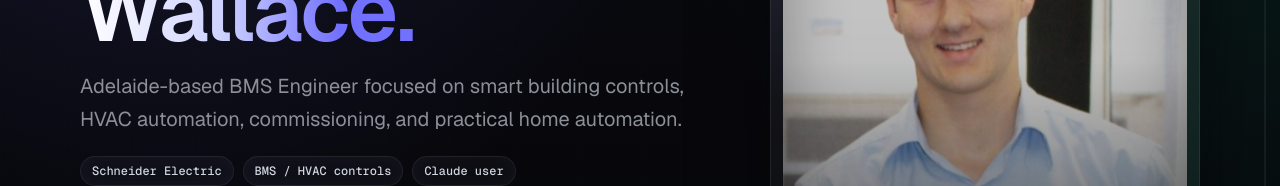
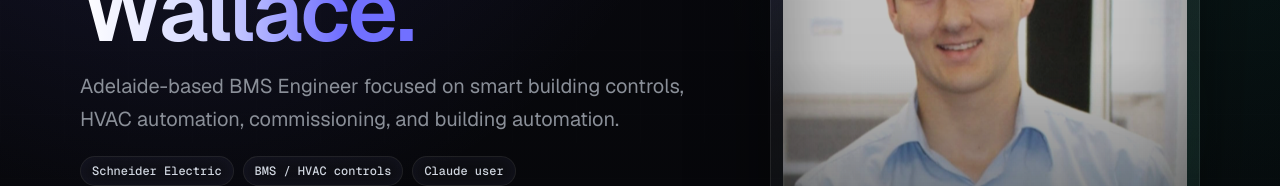
Before and after one commit to wallajl/jaxonwallace-next, a Next.js app: page / in a window 1280 px wide. Shown: the part 398-584 px from the top of the page. Built offline with nearby package versions, Linux system fonts and the light colour scheme.

Commit message:
design: remove service filler and scroll UI

```diff
--- a/src/app/globals.css
+++ b/src/app/globals.css
@@ -51,30 +51,6 @@ body::selection {
   overflow-x: clip;
   background: #050607;
   isolation: isolate;
-}
-
-.scroll-progress {
-  position: fixed;
-  right: 14px;
-  top: 18px;
-  bottom: 18px;
-  z-index: 20;
-  width: 2px;
-  border-radius: 999px;
-  background: rgba(255, 255, 255, 0.06);
-  overflow: hidden;
-  pointer-events: none;
-}
-
-.scroll-progress span {
-  display: block;
-  width: 100%;
-  height: 100%;
-  transform: scaleY(0);
-  transform-origin: top;
-  border-radius: inherit;
-  background: linear-gradient(180deg, #8f8cff, #10b981);
-  box-shadow: 0 0 18px rgba(113, 112, 255, 0.7);
 }
 
 .ambient-orb {
@@ -860,30 +836,6 @@ h2 {
   opacity: 0.9;
 }
 
-.scroll-cue {
-  display: flex;
-  align-items: center;
-  justify-content: center;
-  gap: 10px;
-  color: rgba(208, 214, 224, 0.52);
-  font: 500 11px / 1 var(--font-geist-mono), ui-monospace, monospace;
-  letter-spacing: 0.12em;
-  text-transform: uppercase;
-  margin: -34px 0 28px;
-}
-
-.scroll-cue i {
-  width: 42px;
-  height: 1px;
-  background: linear-gradient(90deg, rgba(113, 112, 255, 0.8), transparent);
-  animation: cuePulse 1.4s ease-in-out infinite;
-}
-
-@keyframes cuePulse {
-  0%, 100% { transform: scaleX(0.35); opacity: 0.35; }
-  50% { transform: scaleX(1); opacity: 1; }
-}
-
 @media (max-width: 1080px) {
   .hero {
     grid-template-columns: minmax(0, 1fr) minmax(260px, 0.72fr);
@@ -1012,17 +964,9 @@ h2 {
     justify-content: center;
   }
 
-  .scroll-progress {
-    display: none;
-  }
-
   .section {
     min-height: auto;
     padding: 26px 0 18px;
-  }
-
-  .scroll-cue {
-    margin: 8px 0 24px;
   }
 
   .content-section {
--- a/src/app/layout.tsx
+++ b/src/app/layout.tsx
@@ -18,7 +18,7 @@ export const metadata: Metadata = {
   metadataBase: new URL("https://jaxonwallace.com"),
   title: "Jaxon Wallace | BMS Engineer",
   description:
-    "Jaxon Wallace — Adelaide BMS Engineer working with smart buildings, HVAC controls, Home Assistant services, GitHub projects, and social links.",
+    "Jaxon Wallace — Adelaide BMS Engineer working with smart building controls, HVAC automation, commissioning, GitHub projects, and social links.",
   icons: {
     icon: [
       { url: "/favicon.ico" },
@@ -29,7 +29,7 @@ export const metadata: Metadata = {
   openGraph: {
     title: "Jaxon Wallace | BMS Engineer",
     description:
-      "Adelaide BMS Engineer focused on smart building controls, HVAC automation, Home Assistant services, and useful web projects.",
+      "Adelaide BMS Engineer focused on smart building controls, HVAC automation, commissioning, and useful web projects.",
     type: "website",
     images: [
       {
@@ -43,7 +43,7 @@ export const metadata: Metadata = {
   twitter: {
     card: "summary_large_image",
     title: "Jaxon Wallace | BMS Engineer",
-    description: "Smart buildings, HVAC controls, Home Assistant services, GitHub projects, and links.",
+    description: "Smart buildings, HVAC controls, commissioning, GitHub projects, and links.",
     images: ["/og-image.png"],
   },
 };
--- a/src/components/hero.tsx
+++ b/src/components/hero.tsx
@@ -14,7 +14,7 @@ export function Hero() {
         </h1>
         <p className="lead">
           Adelaide-based BMS Engineer focused on smart building controls,
-          HVAC automation, commissioning, and practical home automation.
+          HVAC automation, commissioning, and building automation.
         </p>
         <div className="quick-facts" aria-label="Professional highlights">
           <span>Schneider Electric</span>
@@ -23,7 +23,7 @@ export function Hero() {
         </div>
         <div className="cta">
           <a className="btn primary" href="#links">
-            View links <span>↓</span>
+            Links
           </a>
           <a className="btn" href="https://www.linkedin.com/in/jaxon-wallace" target="_blank" rel="noreferrer">
             Professional profile <span>↗</span>
--- a/src/components/link-hub.tsx
+++ b/src/components/link-hub.tsx
@@ -66,17 +66,6 @@ export function LinkHub() {
           start: "top top",
           end: "bottom top",
           scrub: 0.9,
-        },
-      });
-
-      gsap.to(".scroll-progress span", {
-        scaleY: 1,
-        ease: "none",
-        scrollTrigger: {
-          trigger: root,
-          start: "top top",
-          end: "bottom bottom",
-          scrub: 0.2,
         },
       });
 
@@ -201,7 +190,6 @@ export function LinkHub() {
 
   return (
     <div ref={rootRef} className="site-shell">
-      <div className="scroll-progress" aria-hidden="true"><span /></div>
       <div className="ambient-orb one" aria-hidden="true" />
       <div className="ambient-orb two" aria-hidden="true" />
       <div className="wrap">
--- a/src/components/profile-sections.tsx
+++ b/src/components/profile-sections.tsx
@@ -1,6 +1,4 @@
-const workFocus = ["BMS Engineering", "HVAC Controls", "Commissioning", "Home Assistant"];
-
-const homeAssistantServices = ["Dashboards", "Automations", "Integrations", "Remote Access"];
+const workFocus = ["BMS Engineering", "HVAC Controls", "Commissioning", "Building Automation"];
 
 const contactMethods = [
   {
@@ -46,7 +44,7 @@ export function ProfileSections() {
         <div className="about-panel motion-card compact-panel">
           <p>
             Adelaide-based BMS Engineer at Schneider Electric, focused on building controls,
-            HVAC systems, commissioning, and practical automation.
+            HVAC systems, commissioning, and automation.
           </p>
           <div className="stat-row compact-stats" aria-label="Professional highlights">
             <span><b>BMS</b> Engineering</span>
@@ -59,27 +57,12 @@ export function ProfileSections() {
       <section className="content-section" id="focus">
         <div className="section-head">
           <h2>Focus</h2>
-          <span className="mono">controls / dashboards / reliability</span>
+          <span className="mono">controls / commissioning / automation</span>
         </div>
         <div className="info-grid compact-grid">
           {workFocus.map((item) => (
             <MiniCard key={item} title="focus" body={item} />
           ))}
-        </div>
-      </section>
-
-      <section className="content-section home-assistant-section" id="home-assistant">
-        <div className="service-panel motion-card compact-panel">
-          <div>
-            <span className="kicker">Home Assistant</span>
-            <h3>Reliable smart-home setups.</h3>
-            <p>Dashboards, automations, integrations, alerts, and remote access.</p>
-          </div>
-          <div className="service-list compact-list">
-            {homeAssistantServices.map((service) => (
-              <span key={service}>{service}</span>
-            ))}
-          </div>
         </div>
       </section>
 
```
